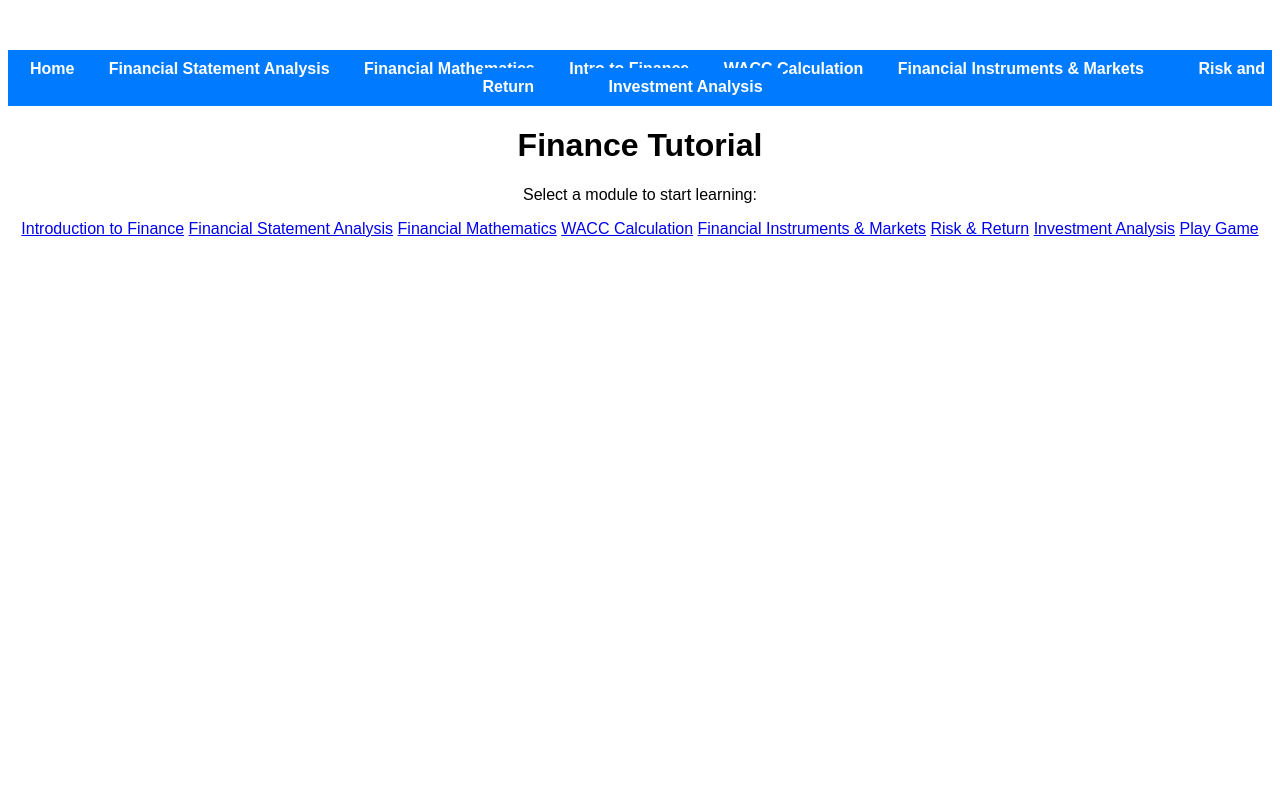
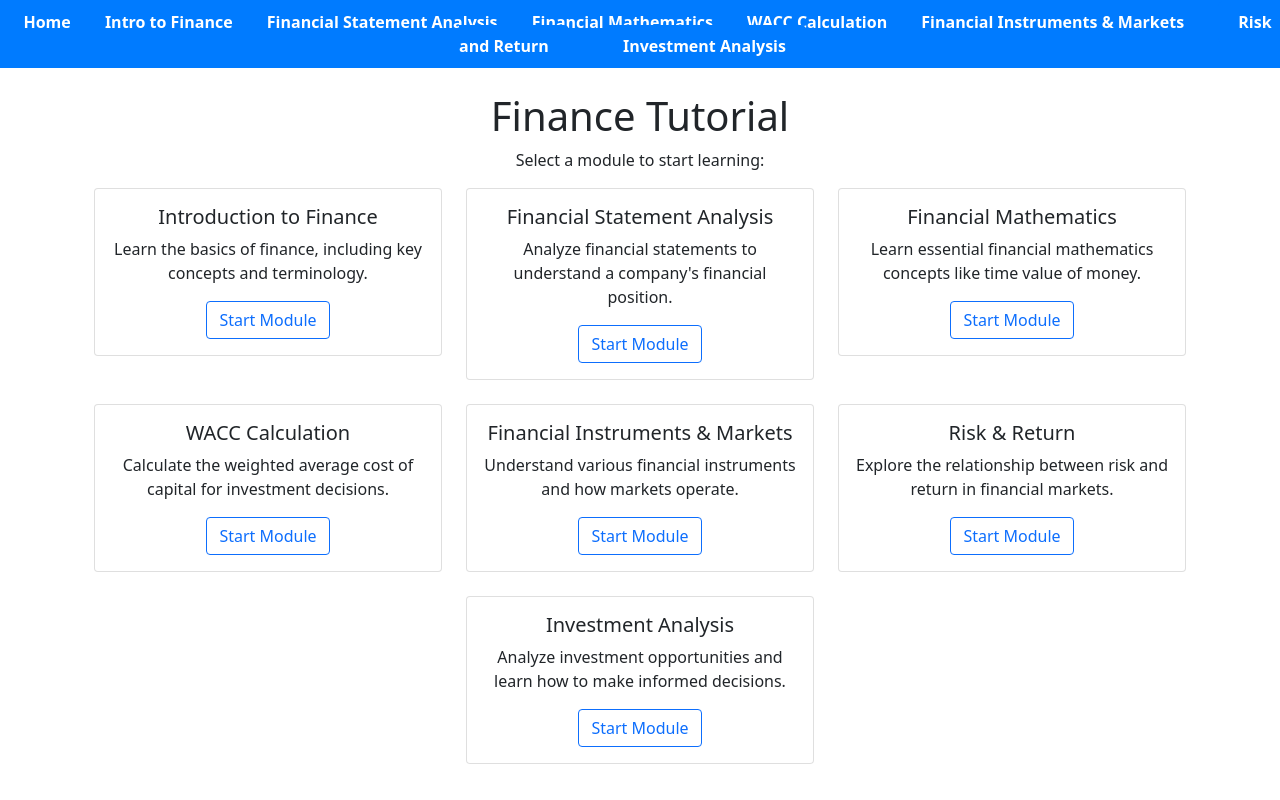
Before and after one commit to TheNarrator42/ANDHACKS2024, a Flask app: page /tutorial in a window 1280 px wide. Run offline with Flask 3, Linux system fonts and the light colour scheme.

Commit message:
Modified tutorila and header

```diff
--- a/frontend/templates/header.html
+++ b/frontend/templates/header.html
@@ -2,9 +2,9 @@
     <nav>
         <ul>
             <li><a href="/">Home</a></li>
+            <li><a href="/intro_finance_form">Intro to Finance</a></li>
             <li><a href="/financial_statement_form">Financial Statement Analysis</a></li>
             <li><a href="/financial_math_form">Financial Mathematics</a></li>
-            <li><a href="/intro_finance_form">Intro to Finance</a></li>
             <li><a href="/wacc/wacc_form">WACC Calculation</a></li>
             <li><a href="/financial_instruments_form">Financial Instruments & Markets</a></li>
             <li><a href="/risk_return_form" class="module-link">Risk and Return</a></li>
--- a/frontend/templates/tutorial.html
+++ b/frontend/templates/tutorial.html
@@ -5,26 +5,99 @@
     <meta name="viewport" content="width=device-width, initial-scale=1.0">
     <title>Tutorial</title>
     <link rel="stylesheet" href="{{ url_for('static', filename='styles.css') }}">
+
+    <link href="https://cdn.jsdelivr.net/npm/bootstrap@5.0.2/dist/css/bootstrap.min.css" rel="stylesheet" integrity="sha384-EVSTQN3/azprG1Anm3QDgpJLIm9Nao0Yz1ztcQTwFspd3yD65VohhpuuCOmLASjC" crossorigin="anonymous">
 </head>
 <body>
     {% include 'header.html' %}
 
     <div class="container">
-        <h1>Finance Tutorial</h1>
+        <h1 class="mt-4">Finance Tutorial</h1>
         <p>Select a module to start learning:</p>
 
-        <div class="module-links">
-            <a href="/intro_finance_form" class="btn btn-outline-primary">Introduction to Finance</a>
-            <a href="/financial_statement_form" class="btn btn-outline-primary">Financial Statement Analysis</a>
-            <a href="/financial_math_form" class="btn btn-outline-primary">Financial Mathematics</a>
-            <a href="/wacc/wacc_form" class="btn btn-outline-primary">WACC Calculation</a>
-            <a href="/financial_instruments_form" class="btn btn-outline-primary">Financial Instruments & Markets</a>
-            <a href="/risk_return_form" class="btn btn-outline-primary">Risk & Return</a>
-            <a href="/investment_analysis_form" class="btn btn-outline-primary">Investment Analysis</a>
-            <a href="/stock_game" class="btn btn-outline-primary">Play Game</a>
+        <div class="container">
+            <div class="row">
+                <!-- Card 1: Introduction to Finance -->
+                <div class="col-md-4">
+                    <div class="card mb-4">
+                        <div class="card-body">
+                            <h5 class="card-title">Introduction to Finance</h5>
+                            <p class="card-text">Learn the basics of finance, including key concepts and terminology.</p>
+                            <a href="/intro_finance_form" class="btn btn-outline-primary">Start Module</a>
+                        </div>
+                    </div>
+                </div>
+
+                <!-- Card 2: Financial Statement Analysis -->
+                <div class="col-md-4">
+                    <div class="card mb-4">
+                        <div class="card-body">
+                            <h5 class="card-title">Financial Statement Analysis</h5>
+                            <p class="card-text">Analyze financial statements to understand a company's financial position.</p>
+                            <a href="/financial_statement_form" class="btn btn-outline-primary">Start Module</a>
+                        </div>
+                    </div>
+                </div>
+
+                <!-- Card 3: Financial Mathematics -->
+                <div class="col-md-4">
+                    <div class="card mb-4">
+                        <div class="card-body">
+                            <h5 class="card-title">Financial Mathematics</h5>
+                            <p class="card-text">Learn essential financial mathematics concepts like time value of money.</p>
+                            <a href="/financial_math_form" class="btn btn-outline-primary">Start Module</a>
+                        </div>
+                    </div>
+                </div>
+
+                <!-- Card 4: WACC Calculation -->
+                <div class="col-md-4">
+                    <div class="card mb-4">
+                        <div class="card-body">
+                            <h5 class="card-title">WACC Calculation</h5>
+                            <p class="card-text">Calculate the weighted average cost of capital for investment decisions.</p>
+                            <a href="/wacc/wacc_form" class="btn btn-outline-primary">Start Module</a>
+                        </div>
+                    </div>
+                </div>
+
+                <!-- Card 5: Financial Instruments & Markets -->
+                <div class="col-md-4">
+                    <div class="card mb-4">
+                        <div class="card-body">
+                            <h5 class="card-title">Financial Instruments & Markets</h5>
+                            <p class="card-text">Understand various financial instruments and how markets operate.</p>
+                            <a href="/financial_instruments_form" class="btn btn-outline-primary">Start Module</a>
+                        </div>
+                    </div>
+                </div>
+
+                <!-- Card 6: Risk & Return -->
+                <div class="col-md-4">
+                    <div class="card mb-4">
+                        <div class="card-body">
+                            <h5 class="card-title">Risk & Return</h5>
+                            <p class="card-text">Explore the relationship between risk and return in financial markets.</p>
+                            <a href="/risk_return_form" class="btn btn-outline-primary">Start Module</a>
+                        </div>
+                    </div>
+                </div>
+
+                <!-- Card 7: Investment Analysis (Centered) -->
+                <div class="col-md-4 mx-auto">
+                    <div class="card mb-4">
+                        <div class="card-body">
+                            <h5 class="card-title">Investment Analysis</h5>
+                            <p class="card-text">Analyze investment opportunities and learn how to make informed decisions.</p>
+                            <a href="/investment_analysis_form" class="btn btn-outline-primary">Start Module</a>
+                        </div>
+                    </div>
+                </div>
+            </div>
         </div>
-    </div>
 
     <script src="{{ url_for('static', filename='scripts.js') }}"></script>
+
+    <script src="https://cdn.jsdelivr.net/npm/bootstrap@5.0.2/dist/js/bootstrap.bundle.min.js" integrity="sha384-MrcW6ZMFYlzcLA8Nl+NtUVF0sA7MsXsP1UyJoMp4YLEuNSfAP+JcXn/tWtIaxVXM" crossorigin="anonymous"></script>
 </body>
 </html>
```
